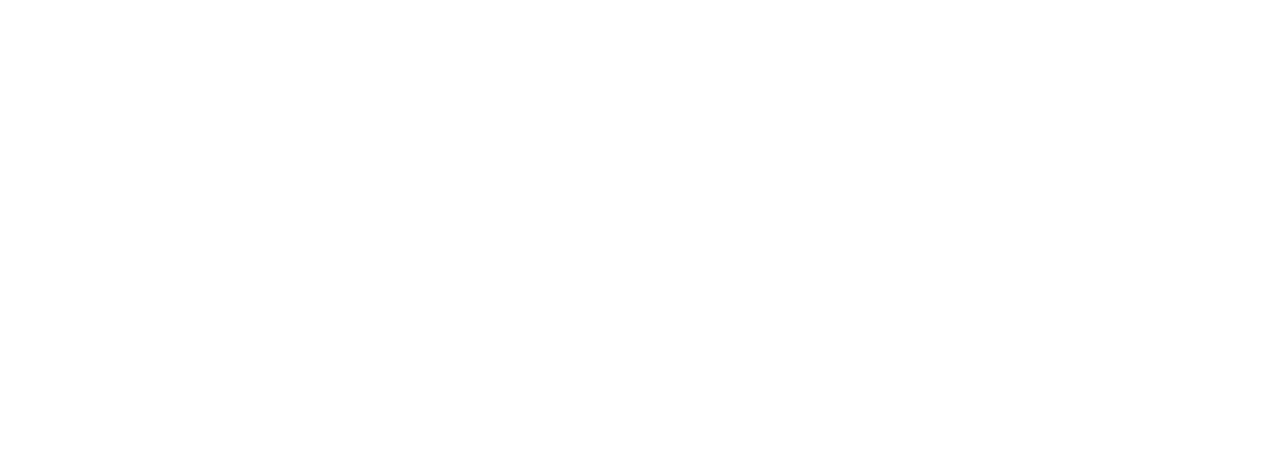
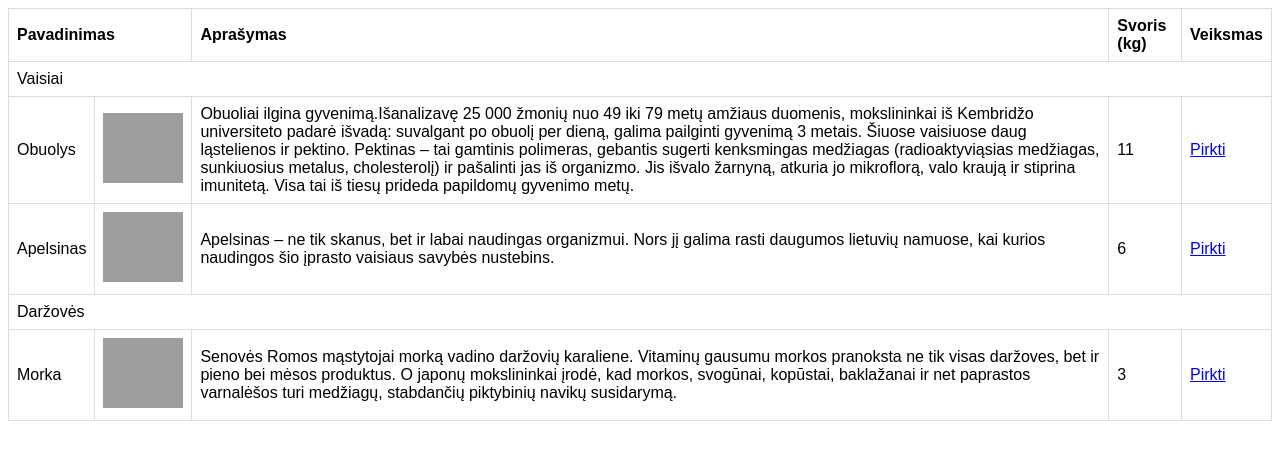
Before and after one commit to IndreRod88/frontendkursas2, a plain HTML site: page NamuDarbas1/index.html in a window 1280 px wide. Drawn offline with Linux system fonts and the light colour scheme; grey boxes are pictures that could not be loaded.

Commit message:
NamuDarbas1

```diff
--- a/NamuDarbas1/index.html
+++ b/NamuDarbas1/index.html
@@ -1,10 +1,73 @@
 <!DOCTYPE html>
-<html lang="en">
+<html>
 <head>
+<title>NamuDarbas1</title>
     <meta charset="UTF-8">
-    <title>Title</title>
+    <style>
+        table {
+            font-family: arial, sans-serif;
+            border-collapse: collapse;
+            width: 100%;
+        }
+        td, th {
+            border: 1px solid #dddddd;
+            text-align: left;
+            padding: 8px;
+        }
+    </style>
 </head>
 <body>
+<table>
+    <tr>
+        <td colspan = "2"><b>Pavadinimas</b></td>
+        <td><b>Aprašymas</b></td>
+        <td><b>Svoris (kg)</b></td>
+        <td><b>Veiksmas</b></td>
+    </tr>
+    <tr>
+        <td colspan="5">Vaisiai</td>
+    </tr>
+    <tr>
+        <td>Obuolys</td>
+        <td>
+            <img src="http://www.macdentalcare.com/pub/photo/2014-09-apple.jpg" width="80px" height="70px">
+        </td>
+        <td>
+            Obuoliai ilgina gyvenimą.Išanalizavę 25 000 žmonių nuo 49 iki 79 metų amžiaus duomenis, mokslininkai iš
+            Kembridžo universiteto padarė išvadą: suvalgant po obuolį per dieną, galima pailginti gyvenimą 3 metais.
+            Šiuose vaisiuose daug ląstelienos ir pektino. Pektinas – tai gamtinis polimeras, gebantis sugerti
+            kenksmingas medžiagas (radioaktyviąsias medžiagas, sunkiuosius metalus, cholesterolį) ir pašalinti jas iš
+            organizmo. Jis išvalo žarnyną, atkuria jo mikroflorą, valo kraują ir stiprina imunitetą. Visa tai iš tiesų
+            prideda papildomų gyvenimo metų.
+        </td>
+        <td>11</td>
+        <td><a href="#">Pirkti</a></td>
+    </tr>
+    <tr>
+        <td>Apelsinas</td>
+        <td><img src="http://www.ve.lt/uploads/img/se157_5.jpg" width="80px" height="70px"></td>
+        <td>Apelsinas – ne tik skanus, bet ir labai naudingas organizmui. Nors jį galima rasti daugumos lietuvių
+            namuose, kai kurios naudingos šio įprasto vaisiaus savybės nustebins.
+        </td>
+        <td>6</td>
+        <td><a href="#">Pirkti</a></td>
+    </tr>
+    <tr>
+        <td colspan = "5">Daržovės</td>
+    </tr>
+    <tr>
+        <td>Morka</td>
+        <td>
+            <img src="http://time.valgo.me/wp-content/uploads/2016/09/kiek-virti-morka.jpg" width="80px" height="70px">
+        <td>
+        Senovės Romos mąstytojai morką vadino daržovių karaliene. Vitaminų gausumu morkos pranoksta ne tik visas
+        daržoves, bet ir pieno bei mėsos produktus. O japonų mokslininkai įrodė, kad morkos, svogūnai, kopūstai,
+        baklažanai ir net paprastos varnalėšos turi medžiagų, stabdančių piktybinių navikų susidarymą.
+    </td>
+        <td>3</td>
+        <td><a href="#">Pirkti</a></td>
+    </tr>
+</table>
 
 </body>
 </html>
```
